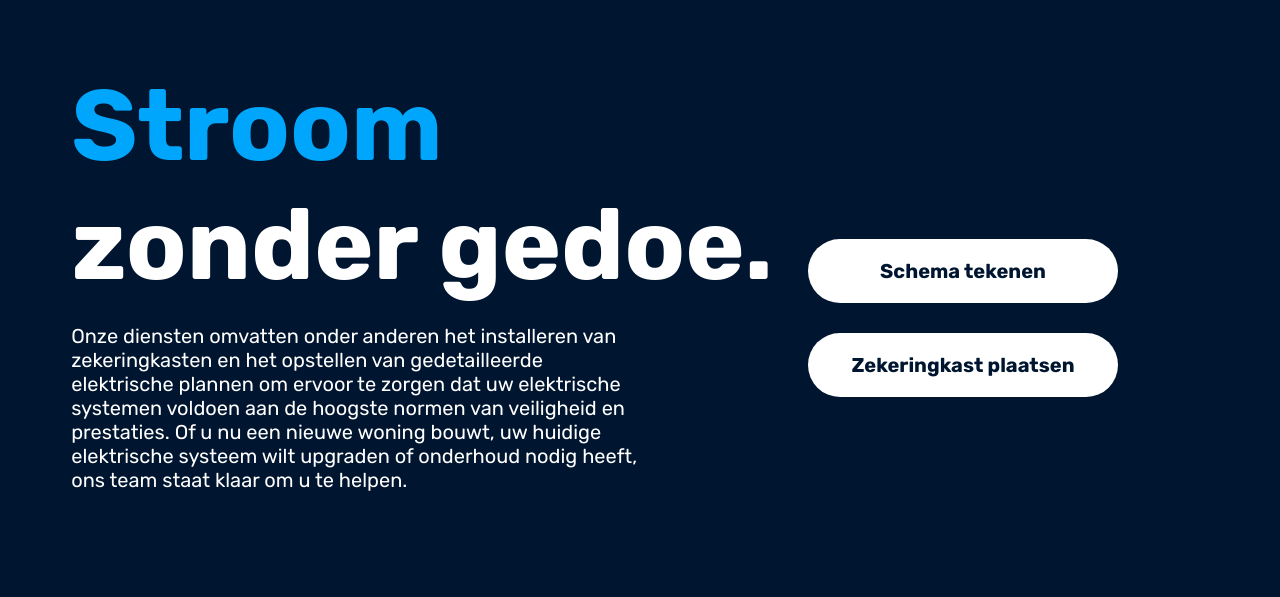
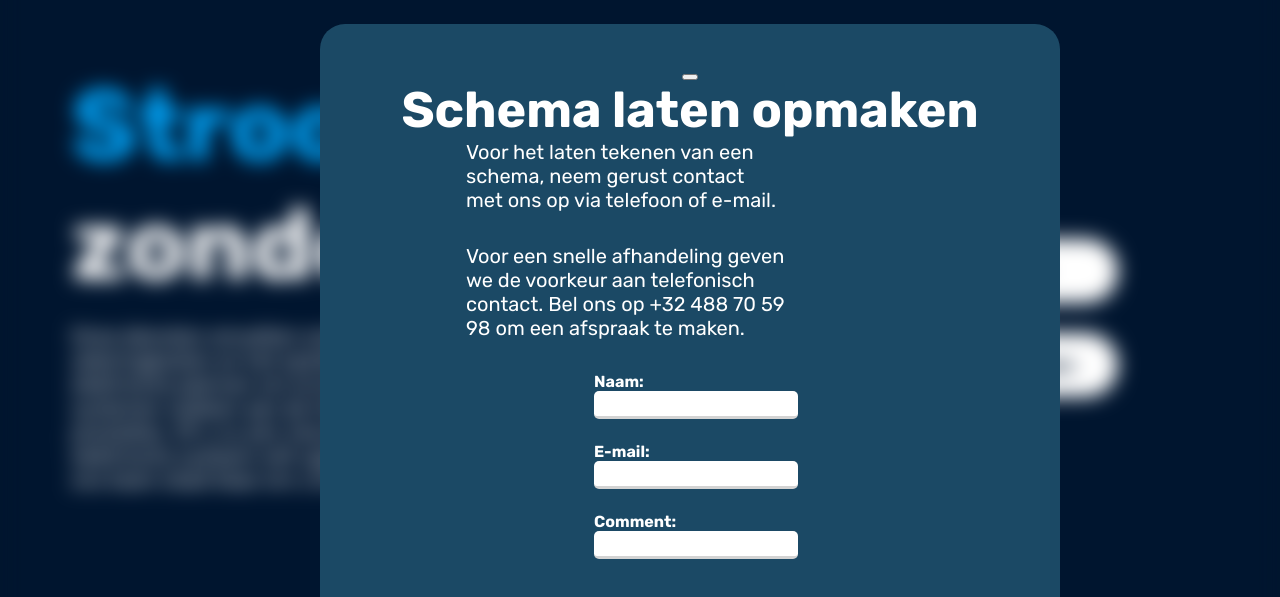
Before and after one commit to Y-Juice/younesElectric, a plain HTML site: page index.html in a window 1280 px wide. Shown: the part 176-773 px from the top of the page. Drawn offline with Linux system fonts and the light colour scheme.

Commit message:
added onclick + css

```diff
--- a/css/style.css
+++ b/css/style.css
@@ -5,7 +5,7 @@
   --txtColor: #fff;
   --secondaryColor: #00a6fb;
 
-  --color-bg1: #050a30;
+  --color-bg1: #1b4965;
   --color-bg2: #001219;
   --color1: 0, 18, 51;
   --color2: 0, 24, 69;
@@ -330,6 +330,90 @@ footer h2, footer p {
   opacity: 1;
 }
 
+.emailWrapper {
+  background-color: var(--color-bg1);
+  padding: 50px;
+  border-radius: 25px;
+  width: 50%;
+  display: grid;
+justify-items: center;
+  position: absolute;
+  left: 25%;
+  right: auto;
+  top: 25%;
+  bottom: auto;
+  font-family: "Rubik", sans-serif;
+text-align: center;
+}
+.emailWrapper h2, .emailWrapper p {
+  margin: 0;
+  width: 100%;
+}
+
+.emailWrapper p {
+  justify-self: left;
+ text-align: left;
+ margin-bottom: 5%;
+ width: 50%;
+ margin-left: 15%;
+}
+
+form {
+  display: grid;
+  justify-items: stretch;
+  text-align: left;
+  width: 30%;
+  padding: 0 15%;
+}
+
+
+
+input[type=text]{
+  border: none;
+  margin-bottom: 2%;
+  border-bottom-color: lightgray;
+  border-bottom-width: 3px;
+  border-bottom-style: inset;
+  width: 80%;
+  padding: 5px 25px;
+  border-radius: 5px;
+}
+
+input[type=submit]{
+  margin: 0;
+  padding: 15px 5px;
+  border: none;
+  border-radius: 25px;
+  font-size: 15px;
+  font-family: "Rubik", sans-serif;
+  font-weight: 700;
+  color: var(--txtColor);
+  background-color: var(--bgcolor);
+width: 100%;
+}
+
+.blur {
+  backdrop-filter: blur(10px);
+  z-index: 10000;
+border-radius: 25px;
+display: grid;
+position:fixed;
+left: 0;
+right: auto;
+top: 0;
+align-items: center;
+justify-content: center;
+bottom: auto;
+height: 100%;
+width: 100%;
+opacity: 1;
+}
+
+.noShow {
+  opacity: 0;
+  display: none;
+}
+
 @media only screen and (max-width: 426px) {
 
   ul {
--- a/index.html
+++ b/index.html
@@ -4,9 +4,8 @@
     <meta charset="UTF-8" />
     <meta name="viewport" content="width=device-width, initial-scale=1.0" />
     <title>AK Building Solutions</title>
-    <link rel="icon" type="image/x-icon" href="./images/favicon.ico">    <link rel="stylesheet" href="./css/style.css" />
-    <script defer type="module" src="/scripts/script.js"></script>
-
+    <link rel="icon" type="image/x-icon" href="./images/favicon.ico" />
+    <link rel="stylesheet" href="./css/style.css" />
   </head>
   <body>
     <header>
@@ -19,15 +18,45 @@
       </ul>
     </header>
 
-    <!-- start background blur-->
+    <!-- start Pop up -->
+    <div class="blur noShow" id="schemaBlur">
+      <div class="emailWrapper">
+        <button onclick="showSchema()"></button>
 
-    <!-- end background blur-->
+        <h2>Schema laten opmaken</h2>
+        <p>
+          Voor het laten tekenen van een schema, neem gerust contact met ons op
+          via telefoon of e-mail.
+        </p>
+        <p>
+          Voor een snelle afhandeling geven we de voorkeur aan telefonisch
+          contact. Bel ons op +32 488 70 59 98 om een afspraak te maken.
+        </p>
+        <form
+          action="mailto:ytazi06@gmail.com"
+          method="post"
+          enctype="text/plain"
+        >
+          Naam:<br />
+          <input type="text" name="name" /><br />
+          E-mail:<br />
+          <input type="text" name="mail" /><br />
+          Comment:<br />
+          <input type="text" name="comment" size="50" /><br /><br />
+          <input type="submit" value="Send" />
+        </form>
+      </div>
+    </div>
+
+    <!-- end Pop up-->
 
     <main>
       <div class="welkomWrapper hidden">
         <div class="welkomTekst">
-          <h1 class="animate"><span class="blue">Stroom</span> <br />zonder gedoe.</h1>
-      <!--    <img src="./images/ring2.png" class="cirkel3dFront" />
+          <h1 class="animate">
+            <span class="blue">Stroom</span> <br />zonder gedoe.
+          </h1>
+          <!--    <img src="./images/ring2.png" class="cirkel3dFront" />
           <img src="./images/ring2.png" class="cirkel3dBack" />-->
           <p>
             Onze diensten omvatten onder anderen het installeren van
@@ -39,7 +68,9 @@
           </p>
         </div>
         <div class="btnWrapper">
-          <a href="#" class="btnDark">Schema tekenen</a>
+          <a href="#" class="btnDark" id="schema" onclick="showSchema()"
+            >Schema tekenen</a
+          >
           <a href="#" class="btnDark" id="zekeringkast"
             >Zekeringkast plaatsen</a
           >
@@ -86,7 +117,9 @@
             class="heroImg hidden"
             style="background-image: url(./images/constructie.jpg)"
           ></div>
-          <a href="#" class="btnDark hidden" id="contacteerOns">Contacteer ons</a>
+          <a href="#" class="btnDark hidden" id="contacteerOns"
+            >Contacteer ons</a
+          >
         </div>
       </div>
     </main>
@@ -101,6 +134,7 @@
         </p>
       </div>
     </footer>
-
+    <script defer type="module" src="/scripts/module.js"></script>
+    <script defer src="/scripts/script.js"></script>
   </body>
 </html>
--- /dev/null
+++ b/scripts/module.js
@@ -0,0 +1,17 @@
+
+
+const observer = new IntersectionObserver((entries) => {
+    entries.forEach((entry) => {
+      console.log(entry);
+      if (entry.isIntersecting) {
+        entry.target.classList.add("show");
+      } else {
+        entry.target.classList.remove("show");
+      }
+    });
+  });
+
+  console.log("werkt");
+
+  const hiddenElements = document.querySelectorAll(".hidden");
+  hiddenElements.forEach((el) => observer.observe(el));
--- a/scripts/script.js
+++ b/scripts/script.js
@@ -1,15 +1,14 @@
-const observer = new IntersectionObserver((entries)=>{
-    entries.forEach((entry)=>{
-        console.log(entry);
-        if (entry.isIntersecting){
-            entry.target.classList.add('show');
-        }else {
-            entry.target.classList.remove('show');
-        }
-    });
-});
+"use strict";
 
-console.log('werkt');
+const schemaBtn = document.getElementById("schema");
+const zekeringbtn = document.getElementById("zekeringkast");
+const blur = document.getElementById("schemaBlur");
 
-const hiddenElements = document.querySelectorAll('.hidden');
-hiddenElements.forEach((el)=>observer.observe(el));
+
+function showSchema() {
+
+blur.classList.toggle("noShow");
+
+}
+
+schemaBtn.addEventListener("click", showSchema());
```
